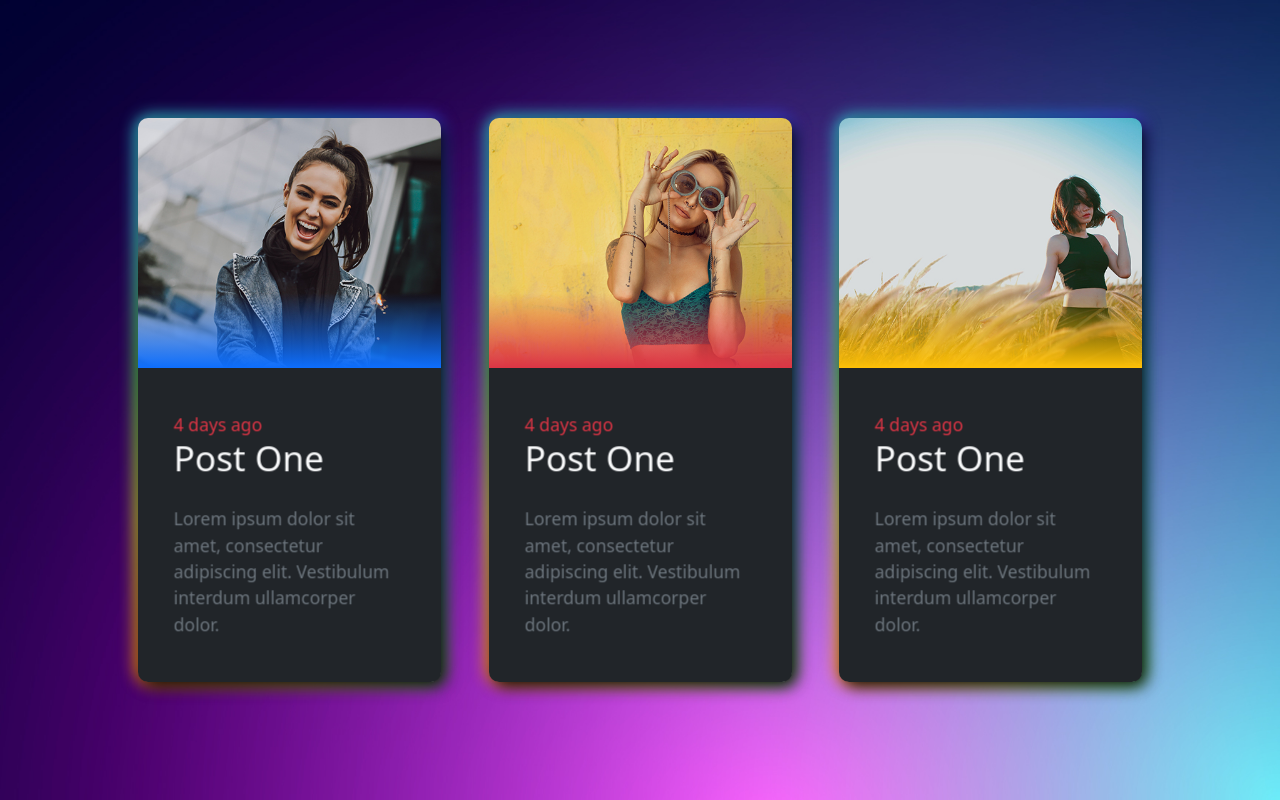
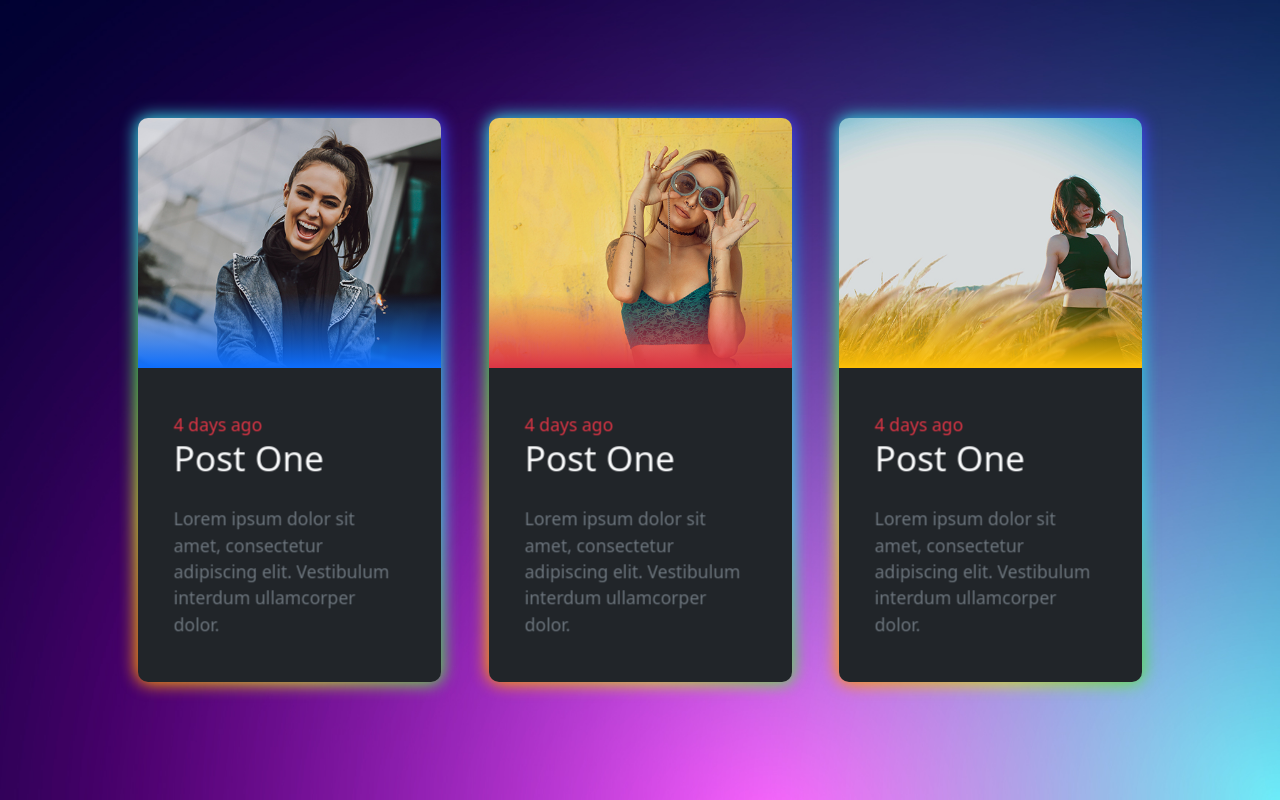
Before and after one commit to ritwaldev/3d-cards, a PHP site: page / in a window 1280 px wide. Run offline with PHP 8.4, Linux system fonts and the light colour scheme.

Commit message:
Add files via upload

```diff
--- a/style.css
+++ b/style.css
@@ -10,7 +10,6 @@ body {
 }
 
 .card-wrapper {
-  box-shadow: 5px 5px 15px rgba(0, 0, 0, 0.9);
   border-radius: 12px;
 }
 
```
